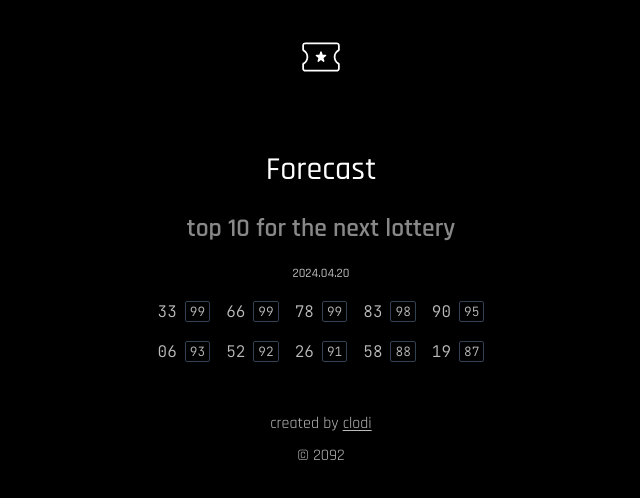
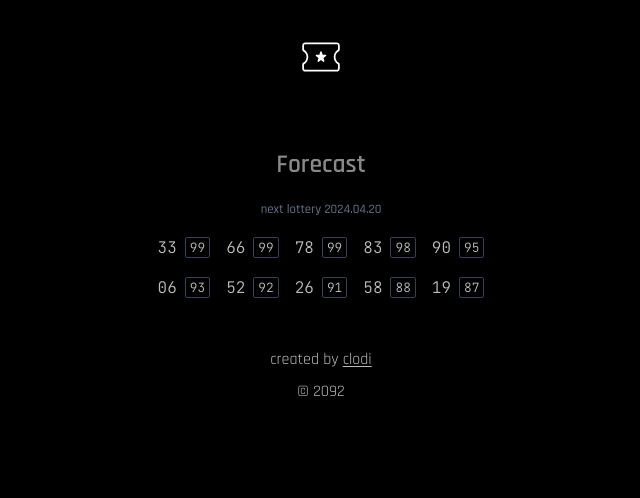
Before and after one commit to clodi-tech/enalotto, a Next.js app: page / in a window 1280 px wide. Shown: the top 498 px of the page, without its empty margins (319-959 px from the left). Built offline with nearby package versions, Linux system fonts and the light colour scheme.

Commit message:
headings

```diff
--- a/app/page.tsx
+++ b/app/page.tsx
@@ -15,9 +15,8 @@ export default function Home() {
 
   return (
     <main>
-      <h1>Forecast</h1>
-      <h2>top 10 for the next lottery</h2>
-      <small>2024.04.20</small>
+      <h2>Forecast</h2>
+      <small className='text-slate-500'>next lottery 2024.04.20</small>
       <div className="flex justify-center items-center gap-4 max-w-sm flex-wrap">
         {topForecasts.map((forecast, index) => (
           <div className={mono.className}>
```
